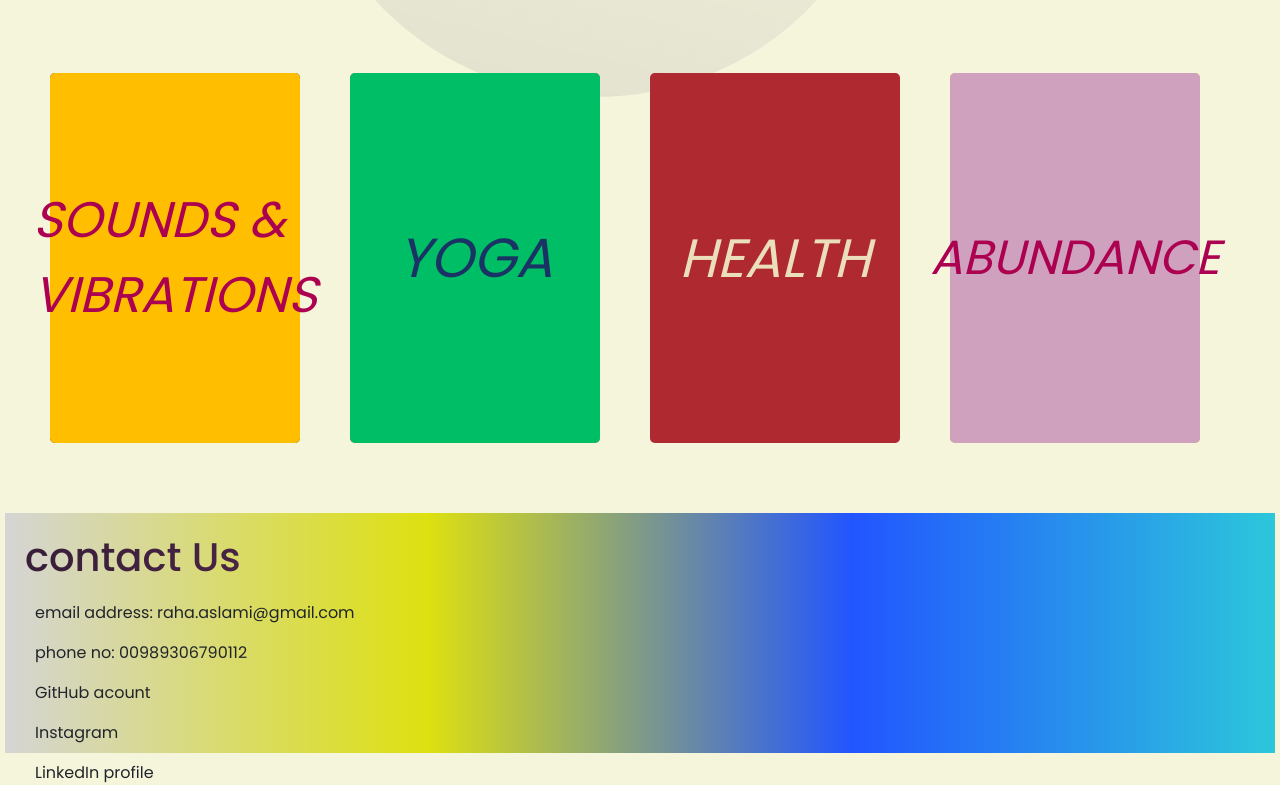
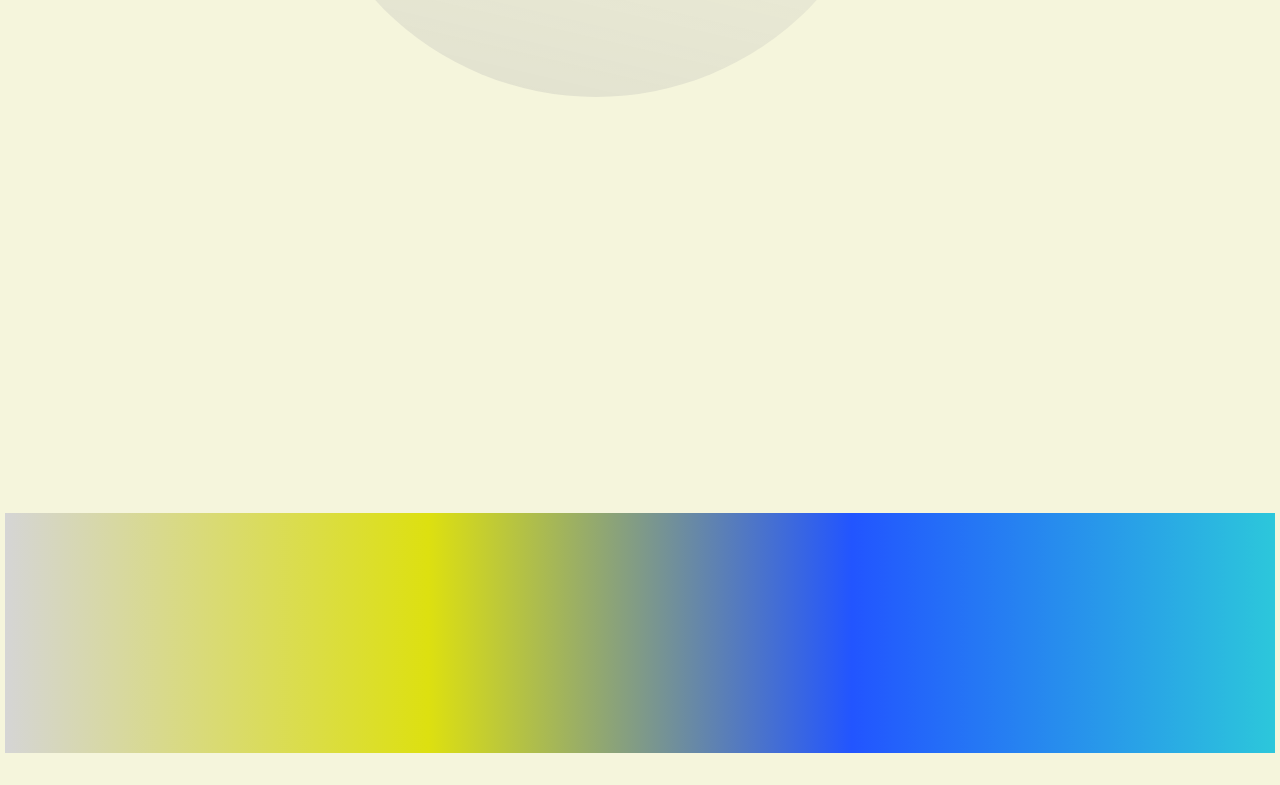
Before and after one commit to shahrzadaslami/css-javascript-UI-design-, a plain HTML site: page index.html in a window 1280 px wide. Shown: the part 743-1528 px from the top of the page. After the commit the page ends 1501 px from the top, so only its background shows below. Drawn offline with Linux system fonts and the light colour scheme.

Commit message:
sections deleted

```diff
--- a/index.html
+++ b/index.html
@@ -113,50 +113,10 @@
             </div>
         </div>
         <section class="newsheet">
-            <div class="box">
-                <div class="icon"><i class="inside">sounds & vibrations</i></div>
-                <h1>Any sound can be the object of our focus in mindfulness practice.
-                    Even the most annoying sounds, like a horn blaring outside, an alarm clock beeping,
-                     or people yelling, can be perceived differently when we bring mindfulness to them. The annoyance
-                     of those sounds doesn’t come from the sounds themselves; it comes from our interpretation
-                      of those sounds as
-                     “bad.” When we bring mindfulness to it, we shift our
-                    relationship from aversion to curiosity, allowing the sounds to rise and fall,
-                    lessening their negative impact.</h1>
-            </div>
-            <div class="box1">
-                    <div class="icon1"><i class="inside">YOGA</i></div>
-                    <h1>Yoga postures are a great way to prepare the body for meditation.
-                         Yoga is not only rejuvenating for the body but also the brain.
-                         Yoga postures were actually designed to systematically
-                         prepare the body to meditate, though with much of the yoga
-                         available nowadays, the link to meditation is rarely mentioned.</h1>
-            </div>
-            <div class="box2">
-                    <div class="icon2"><i class="inside">Health</i></div>
-                    <h1>Though you may not be able to eradicate the roots of stress,
-                        you can minimize its effects on your body.
-                        One of the easiest and most achievable stress-relieving
-                         techniques is meditation,
-                         a program in which you focus your attention inward
-                         to induce a state of deep relaxation.</h1>
-            </div>
-            </div>
-            <div class="box3">
-                    <div class="icon"><i class="inside">Abundance</i></div>
-                    <h1>An abundance meditation and mentality opens us to new possibilities and leads to creativity.
-                         By contract, a mindset grounded in scarcity is restrictive and can make us feel anxious and fearful.
-                        Meditation and the use of affirmations help shift the mindset from scarcity to abundance.</h1>
-            </div>
-        </div>
+
         </section>
         <footer>
-            <h1>contact Us</h1>
-            <p>email address: raha.aslami@gmail.com</p>
-            <p>phone no: 00989306790112</p>
-            <p>GitHub acount</p>
-            <p>Instagram </p>
-            <p>LinkedIn profile</p>
+
         </footer>
     <script src="./java.js"></script>
     <script src="./anime.min.js"></script>
```
